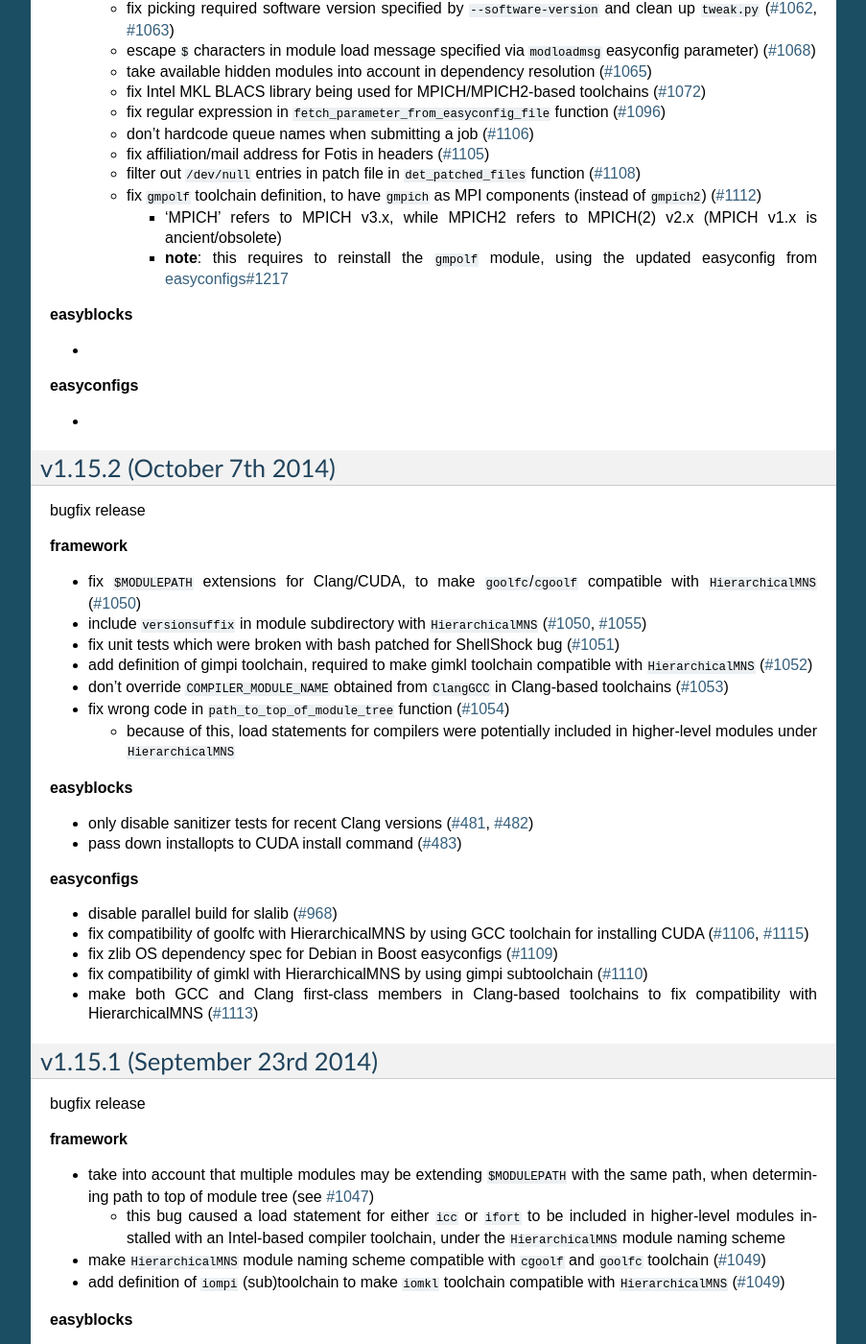
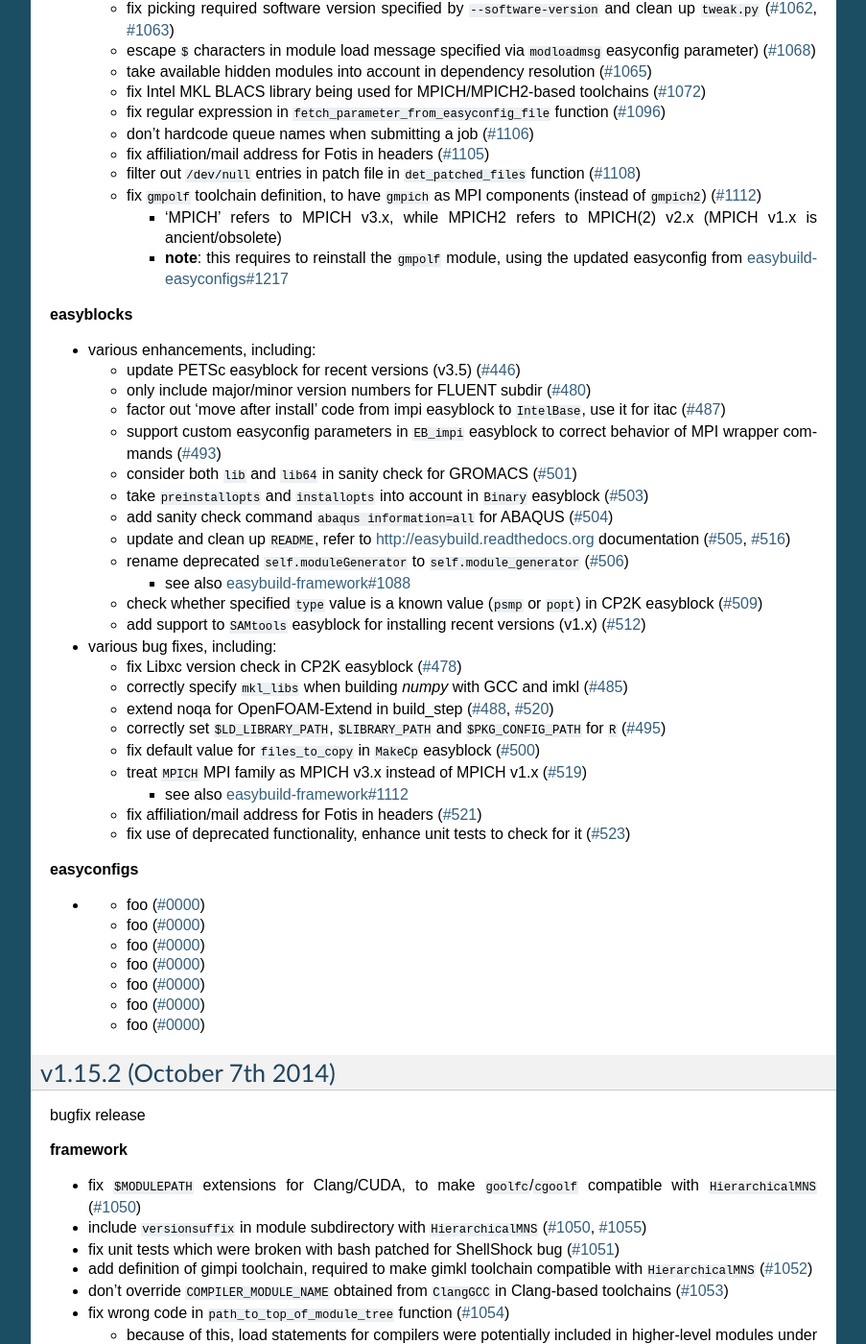
Before and after one commit to easybuilders/easybuild, a Sphinx documentation site: the page built from docs/Release_notes.rst, in a window 1280 px wide and 1400 px high, scrolled down 927 px. Shown: the whole window at 96% size, without its empty margins (198-1101 px from the left). Built offline with Sphinx 7.4.7, drawn with Linux system fonts in a browser that asks for light colours; some of the changed text lies outside the part shown.

Commit message:
update release notes for easybuild-easyblocks v1.16.0, bump docs release

```diff
--- a/docs/Release_notes.rst
+++ b/docs/Release_notes.rst
@@ -62,15 +62,52 @@
   * fix ``gmpolf`` toolchain definition, to have ``gmpich`` as MPI components (instead of ``gmpich2``) (`#1112 <https://github.com/hpcugent/easybuild-framework/pull/1112>`_)
 
     * 'MPICH' refers to MPICH v3.x, while MPICH2 refers to MPICH(2) v2.x (MPICH v1.x is ancient/obsolete)
-    * **note**: this requires to reinstall the ``gmpolf`` module, using the updated easyconfig from `easyconfigs#1217 <https://github.com/hpcugent/easybuild-easyconfigs/pull/1217>`_
-
-**easyblocks**
+    * **note**: this requires to reinstall the ``gmpolf`` module, using the updated easyconfig from `easybuild-easyconfigs#1217 <https://github.com/hpcugent/easybuild-easyconfigs/pull/1217>`_
+
+**easyblocks**
+
+* various enhancements, including:
+
+  * update PETSc easyblock for recent versions (v3.5) (`#446 <https://github.com/hpcugent/easybuild-easyblocks/pull/446>`_)
+  * only include major/minor version numbers for FLUENT subdir (`#480 <https://github.com/hpcugent/easybuild-easyblocks/pull/480>`_)
+  * factor out 'move after install' code from impi easyblock to ``IntelBase``, use it for itac (`#487 <https://github.com/hpcugent/easybuild-easyblocks/pull/487>`_)
+  * support custom easyconfig parameters in ``EB_impi`` easyblock to correct behavior of MPI wrapper commands (`#493 <https://github.com/hpcugent/easybuild-easyblocks/pull/493>`_)
+  * consider both ``lib`` and ``lib64`` in sanity check for GROMACS (`#501 <https://github.com/hpcugent/easybuild-easyblocks/pull/501>`_)
+  * take ``preinstallopts`` and ``installopts`` into account in ``Binary`` easyblock (`#503 <https://github.com/hpcugent/easybuild-easyblocks/pull/503>`_)
+  * add sanity check command ``abaqus information=all`` for ABAQUS (`#504 <https://github.com/hpcugent/easybuild-easyblocks/pull/504>`_)
+  * update and clean up ``README``, refer to http://easybuild.readthedocs.org documentation (`#505 <https://github.com/hpcugent/easybuild-easyblocks/pull/505>`_, `#516 <https://github.com/hpcugent/easybuild-easyblocks/pull/516>`_)
+  * rename deprecated ``self.moduleGenerator`` to ``self.module_generator`` (`#506 <https://github.com/hpcugent/easybuild-easyblocks/pull/506>`_)
+
+    * see also `easybuild-framework#1088 <https://github.com/hpcugent/easybuild-easyblocks/pull/1088>`_
+
+  * check whether specified ``type`` value is a known value (``psmp`` or ``popt``) in CP2K easyblock (`#509 <https://github.com/hpcugent/easybuild-easyblocks/pull/509>`_)
+  * add support to ``SAMtools`` easyblock for installing recent versions (v1.x) (`#512 <https://github.com/hpcugent/easybuild-easyblocks/pull/512>`_)
+
+* various bug fixes, including:
+
+  * fix Libxc version check in CP2K easyblock (`#478 <https://github.com/hpcugent/easybuild-easyblocks/pull/478>`_)
+  * correctly specify ``mkl_libs`` when building *numpy* with GCC and imkl (`#485 <https://github.com/hpcugent/easybuild-easyblocks/pull/485>`_)
+  * extend noqa for OpenFOAM-Extend in build_step (`#488 <https://github.com/hpcugent/easybuild-easyblocks/pull/488>`_, `#520 <https://github.com/hpcugent/easybuild-easyblocks/pull/520>`_)
+  * correctly set ``$LD_LIBRARY_PATH``, ``$LIBRARY_PATH`` and ``$PKG_CONFIG_PATH`` for ``R`` (`#495 <https://github.com/hpcugent/easybuild-easyblocks/pull/495>`_)
+  * fix default value for ``files_to_copy`` in ``MakeCp`` easyblock (`#500 <https://github.com/hpcugent/easybuild-easyblocks/pull/500>`_)
+  * treat ``MPICH`` MPI family as MPICH v3.x instead of MPICH v1.x (`#519 <https://github.com/hpcugent/easybuild-easyblocks/pull/519>`_)
+
+    * see also `easybuild-framework#1112 <https://github.com/hpcugent/easybuild-framework/pull/1112>`_
+
+  * fix affiliation/mail address for Fotis in headers (`#521 <https://github.com/hpcugent/easybuild-easyblocks/pull/521>`_)
+  * fix use of deprecated functionality, enhance unit tests to check for it (`#523 <https://github.com/hpcugent/easybuild-easyblocks/pull/523>`_)
+
+**easyconfigs**
 
 *
 
-**easyconfigs**
-
-*
+  * foo (`#0000 <https://github.com/hpcugent/easybuild-easyconfigs/pull/0000>`_)
+  * foo (`#0000 <https://github.com/hpcugent/easybuild-easyconfigs/pull/0000>`_)
+  * foo (`#0000 <https://github.com/hpcugent/easybuild-easyconfigs/pull/0000>`_)
+  * foo (`#0000 <https://github.com/hpcugent/easybuild-easyconfigs/pull/0000>`_)
+  * foo (`#0000 <https://github.com/hpcugent/easybuild-easyconfigs/pull/0000>`_)
+  * foo (`#0000 <https://github.com/hpcugent/easybuild-easyconfigs/pull/0000>`_)
+  * foo (`#0000 <https://github.com/hpcugent/easybuild-easyconfigs/pull/0000>`_)
 
 
 v1.15.2 (October 7th 2014)
--- a/docs/conf.py
+++ b/docs/conf.py
@@ -43,7 +43,7 @@
 # The short X.Y version.
 version = '1.16.0'  # this is meant to reference the version of EasyBuild
 # The full version, including alpha/beta/rc tags.
-release = '20141204.02'  # this is meant to reference the version of the documentation itself
+release = '20141215.01'  # this is meant to reference the version of the documentation itself
 
 # There are two options for replacing |today|: either, you set today to some
 # non-false value, then it is used:
```
